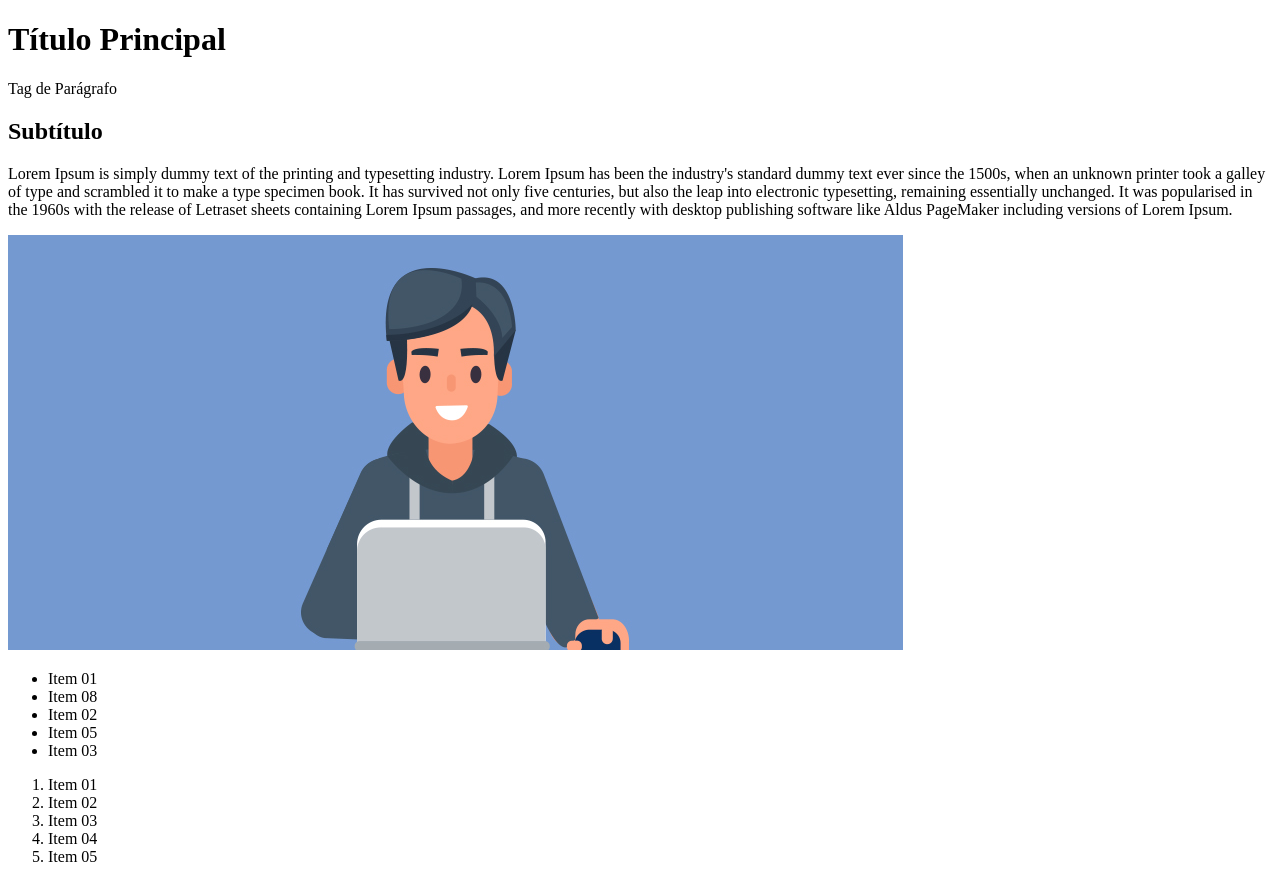
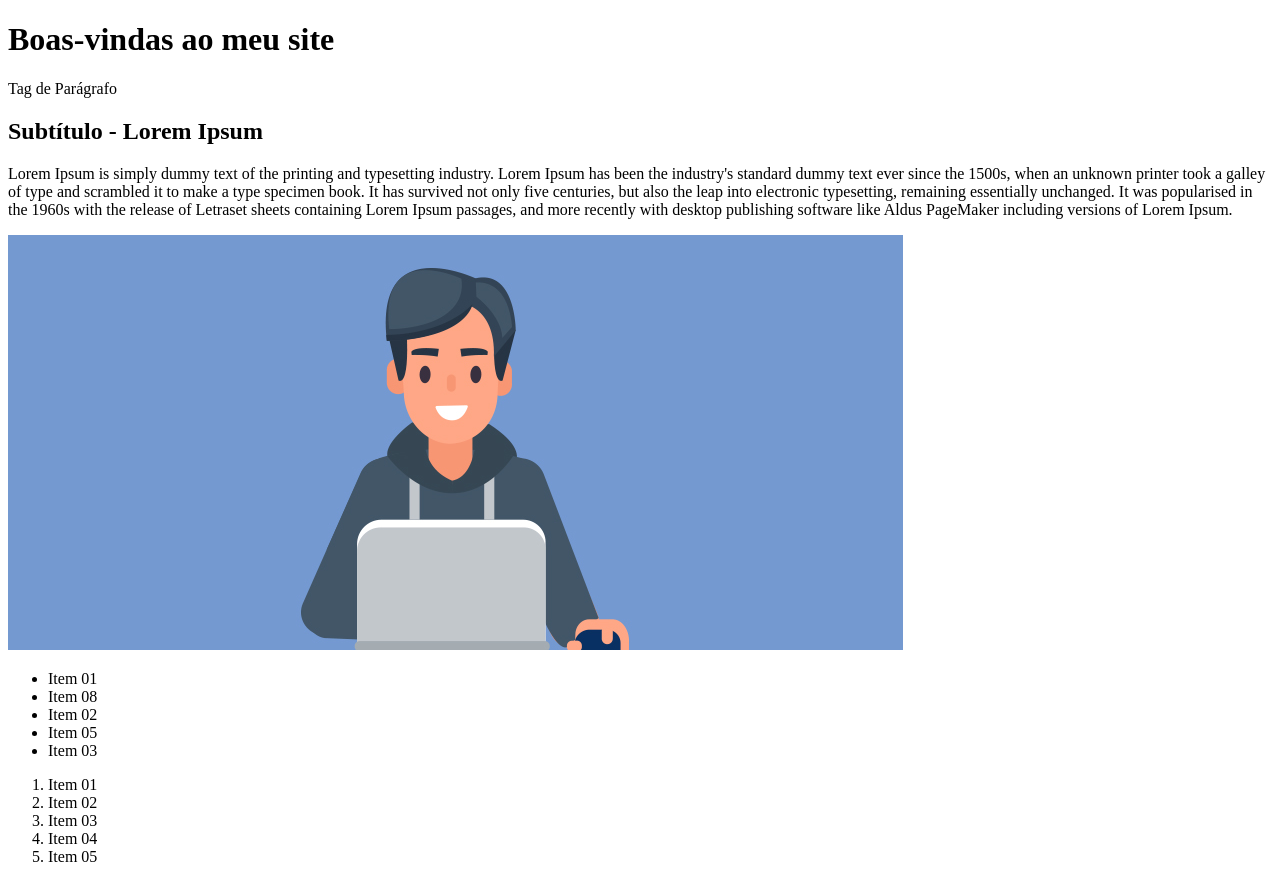
Before and after one commit to LuizFL222/Exercicio-HTML, a plain HTML site: page index.html in a window 1280 px wide. Drawn offline with Linux system fonts and the light colour scheme.

Commit message:
Atualização do título e subtítulo

```diff
--- a/index.html
+++ b/index.html
@@ -6,9 +6,9 @@
     <title>Primeiro Site</title>
   </head>
   <body>
-    <h1>Título Principal</h1>
+    <h1>Boas-vindas ao meu site</h1>
     <p>Tag de Parágrafo</p>
-    <h2>Subtítulo</h2>
+    <h2>Subtítulo - Lorem Ipsum</h2>
     <p>
       Lorem Ipsum is simply dummy text of the printing and typesetting industry.
       Lorem Ipsum has been the industry's standard dummy text ever since the
```
